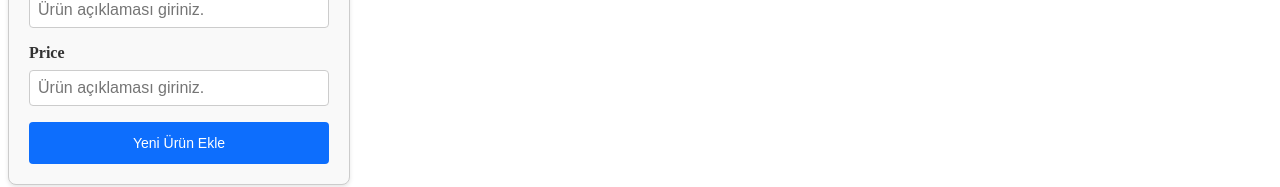
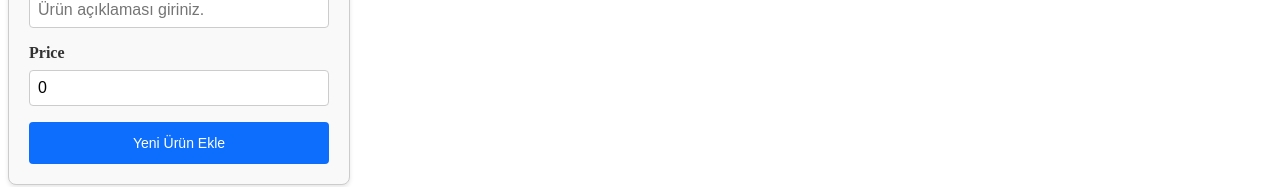
Before and after one commit to eminbasbayan/emlak-katilim-react-egitimi2, a React (Vite) app: page / in a window 1280 px wide. Shown: the part 291-478 px from the top of the page. Built offline with nearby package versions, Linux system fonts and the light colour scheme.

Commit message:
input value sıfırlama

```diff
--- a/src/components/Products/AddNewProduct.jsx
+++ b/src/components/Products/AddNewProduct.jsx
@@ -5,14 +5,16 @@ import productInputs from "./productInputs";
 import "./AddNewProduct.css";
 import ProductInput from "./ProductInput";
 
+const initialState = {
+  title: "",
+  image: "",
+  description: "",
+  price: "0",
+};
+
 function AddNewProduct(props) {
   const { setProducts } = props;
-  const [formData, setFormData] = useState({
-    title: "",
-    image: "",
-    description: "",
-    price: 0,
-  });
+  const [formData, setFormData] = useState(initialState);
 
   function handleChange({ target: { name, value } }) {
     setFormData({
@@ -20,7 +22,7 @@ function AddNewProduct(props) {
       [name]: value,
     });
   }
-  console.log(formData);
+
   function handleSubmit(event) {
     event.preventDefault();
     const newProduct = {
@@ -30,12 +32,20 @@ function AddNewProduct(props) {
     };
 
     setProducts((products) => [newProduct, ...products]);
+
+    // clear form inputs
+    setFormData(initialState);
   }
 
   return (
     <form className="product-form" onSubmit={handleSubmit}>
       {productInputs.map((input, index) => (
-        <ProductInput key={index} {...input} handleChange={handleChange} />
+        <ProductInput
+          key={index}
+          {...input}
+          value={formData[input.name]}
+          handleChange={handleChange}
+        />
       ))}
       <Button size="sm" color="primary">
         Yeni Ürün Ekle
--- a/src/components/Products/ProductInput.jsx
+++ b/src/components/Products/ProductInput.jsx
@@ -9,12 +9,14 @@ function ProductInput(props) {
         onChange={props.handleChange}
         placeholder={props.placeholder}
         name={props.name}
+        value={props.value}
       />
     </div>
   );
 }
 
 ProductInput.propTypes = {
+  value: PropTypes.string.isRequired,
   label: PropTypes.string.isRequired,
   type: PropTypes.string.isRequired,
   placeholder: PropTypes.string.isRequired,
--- a/src/components/Products/Products.jsx
+++ b/src/components/Products/Products.jsx
@@ -7,11 +7,9 @@ import { useState } from "react";
 function Products() {
   const [products, setProducts] = useState(productsData);
 
-  console.log(products);
-
   return (
     <div className="products-wrapper">
-      <AddNewProduct productsData={productsData} setProducts={setProducts} />
+      <AddNewProduct setProducts={setProducts} />
       <div className="products">
         {products.map((item) => {
           return (
```
